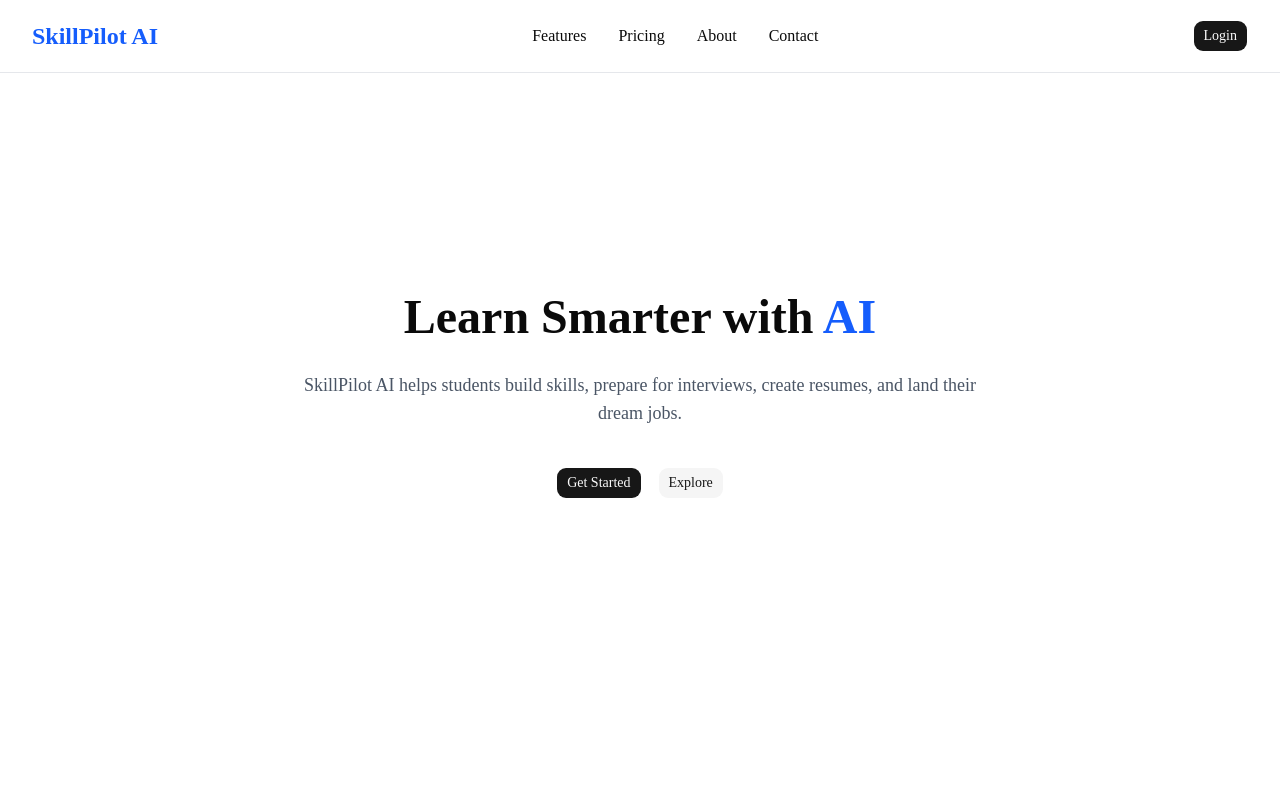
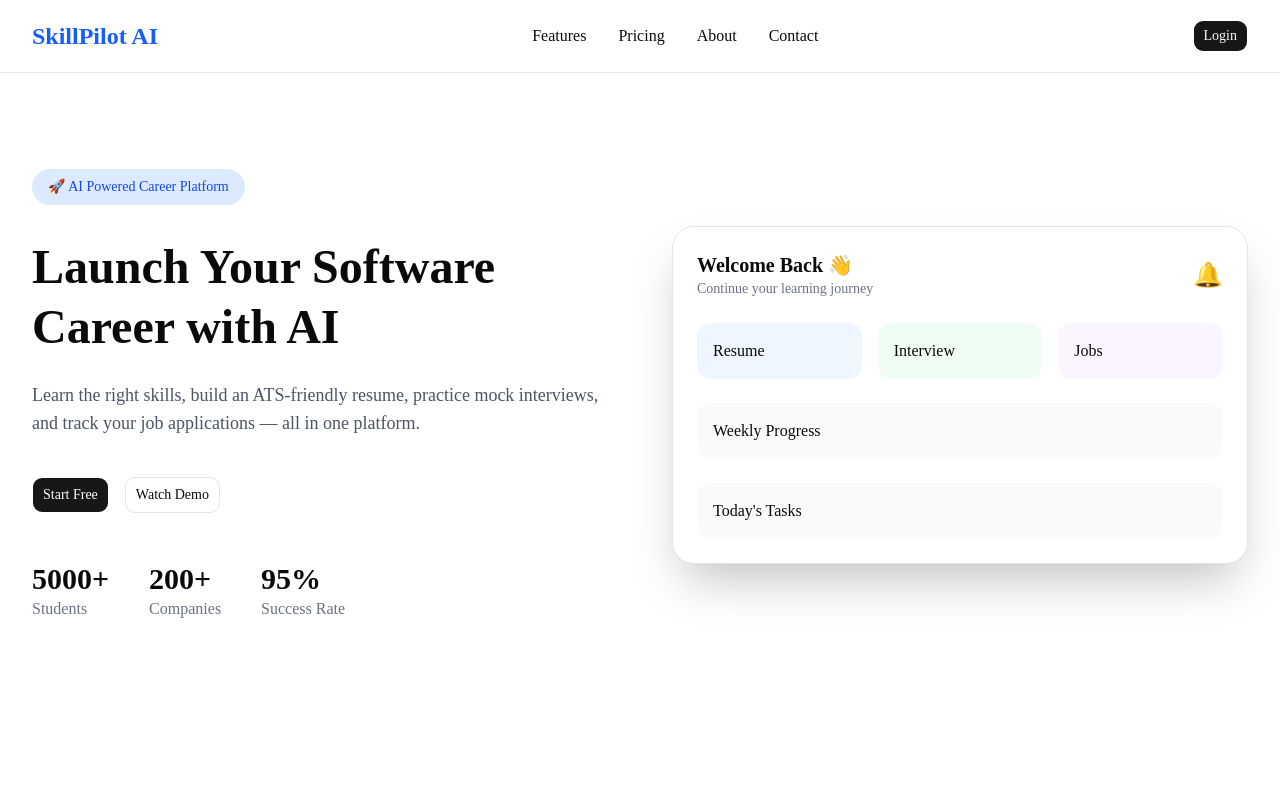
Before and after one commit to AjayChaniya/skillpilot-ai, a Next.js app in the folder web/: page / in a window 1280 px wide. Shown: the top 800 px of the page. Built offline with nearby package versions, Linux system fonts and the light colour scheme.

Commit message:
feat(dashboard): create reusable dashboard preview architecture

```diff
--- /dev/null
+++ b/web/components/dashboard/DashboardHeader.tsx
@@ -0,0 +1,19 @@
+export default function DashboardHeader() {
+  return (
+    <div className="mb-6 flex items-center justify-between">
+      <div>
+        <h2 className="text-xl font-bold">
+          Welcome Back 👋
+        </h2>
+
+        <p className="text-sm text-gray-500">
+          Continue your learning journey
+        </p>
+      </div>
+
+      <div className="text-2xl">
+        🔔
+      </div>
+    </div>
+  );
+}
--- /dev/null
+++ b/web/components/dashboard/DashboardPreview.tsx
@@ -0,0 +1,18 @@
+import DashboardHeader from "./DashboardHeader";
+import ProgressCard from "./ProgressCard";
+import StatsCards from "./StatsCards";
+import TaskCard from "./TaskCard";
+
+export default function DashboardPreview() {
+  return (
+    <div className="rounded-3xl border bg-white p-6 shadow-2xl">
+      <DashboardHeader />
+
+      <StatsCards />
+
+      <ProgressCard />
+
+      <TaskCard />
+    </div>
+  );
+}
--- /dev/null
+++ b/web/components/dashboard/ProgressCard.tsx
@@ -0,0 +1,7 @@
+export default function ProgressCard() {
+  return (
+    <div className="mb-6 rounded-xl bg-gray-50 p-4">
+      Weekly Progress
+    </div>
+  );
+}
--- /dev/null
+++ b/web/components/dashboard/StatsCards.tsx
@@ -0,0 +1,17 @@
+export default function StatsCards() {
+  return (
+    <div className="mb-6 grid grid-cols-3 gap-4">
+      <div className="rounded-xl bg-blue-50 p-4">
+        Resume
+      </div>
+
+      <div className="rounded-xl bg-green-50 p-4">
+        Interview
+      </div>
+
+      <div className="rounded-xl bg-purple-50 p-4">
+        Jobs
+      </div>
+    </div>
+  );
+}
--- /dev/null
+++ b/web/components/dashboard/TaskCard.tsx
@@ -0,0 +1,7 @@
+export default function TaskCard() {
+  return (
+    <div className="rounded-xl bg-gray-50 p-4">
+      Today's Tasks
+    </div>
+  );
+}
--- a/web/components/home/Hero.tsx
+++ b/web/components/home/Hero.tsx
@@ -1,23 +1,25 @@
-import { Button } from "@/components/ui/button";
+import Container from "@/components/ui/Container";
+import HeroBadge from "./HeroBadge";
+import HeroButtons from "./HeroButtons";
+import HeroContent from "./HeroContent";
+import HeroDashboard from "./HeroDashboard";
+import HeroStats from "./HeroStats";
 
 export default function Hero() {
   return (
-    <section className="flex min-h-[80vh] flex-col items-center justify-center text-center px-6">
-      <h1 className="text-5xl font-bold leading-tight">
-        Learn Smarter with
-        <span className="text-blue-600"> AI</span>
-      </h1>
+    <section className="py-24">
+      <Container>
+        <div className="grid lg:grid-cols-2 gap-16 items-center">
+          <div>
+            <HeroBadge />
+            <HeroContent />
+            <HeroButtons />
+            <HeroStats />
+          </div>
 
-      <p className="mt-6 max-w-2xl text-lg text-gray-600">
-        SkillPilot AI helps students build skills, prepare for interviews,
-        create resumes, and land their dream jobs.
-      </p>
-
-      <div className="mt-10 flex justify-center gap-4">
-        <Button>Get Started</Button>
-
-        <Button variant="secondary">Explore</Button>
-      </div>
+          <HeroDashboard />
+        </div>
+      </Container>
     </section>
   );
 }
--- /dev/null
+++ b/web/components/home/HeroBadge.tsx
@@ -0,0 +1,7 @@
+export default function HeroBadge() {
+  return (
+    <div className="inline-flex items-center rounded-full bg-blue-100 px-4 py-2 text-sm font-medium text-blue-700">
+      🚀 AI Powered Career Platform
+    </div>
+  );
+}
--- /dev/null
+++ b/web/components/home/HeroButtons.tsx
@@ -0,0 +1,18 @@
+import { Button } from "@/components/ui/button";
+
+export default function HeroButtons() {
+  return (
+    <div className="mt-10 flex gap-4">
+      <Button size="lg">
+        Start Free
+      </Button>
+
+      <Button
+        variant="outline"
+        size="lg"
+      >
+        Watch Demo
+      </Button>
+    </div>
+  );
+}
--- /dev/null
+++ b/web/components/home/HeroContent.tsx
@@ -0,0 +1,15 @@
+export default function HeroContent() {
+  return (
+    <div className="mt-8 space-y-6">
+      <h1 className="text-5xl font-bold leading-tight">
+        Launch Your Software Career with AI
+      </h1>
+
+      <p className="text-lg text-gray-600">
+        Learn the right skills, build an ATS-friendly resume,
+        practice mock interviews, and track your job applications —
+        all in one platform.
+      </p>
+    </div>
+  );
+}
--- /dev/null
+++ b/web/components/home/HeroDashboard.tsx
@@ -0,0 +1,5 @@
+import DashboardPreview from "@/components/dashboard/DashboardPreview";
+
+export default function HeroDashboard() {
+  return <DashboardPreview />;
+}
--- /dev/null
+++ b/web/components/home/HeroStats.tsx
@@ -0,0 +1,26 @@
+export default function HeroStats() {
+  return (
+    <div className="mt-12 flex gap-10">
+      <div>
+        <h2 className="text-3xl font-bold">5000+</h2>
+        <p className="text-gray-500">
+          Students
+        </p>
+      </div>
+
+      <div>
+        <h2 className="text-3xl font-bold">200+</h2>
+        <p className="text-gray-500">
+          Companies
+        </p>
+      </div>
+
+      <div>
+        <h2 className="text-3xl font-bold">95%</h2>
+        <p className="text-gray-500">
+          Success Rate
+        </p>
+      </div>
+    </div>
+  );
+}
```
Also changed, not shown: web/components/dashboard/DashboardCard.tsx (added).
